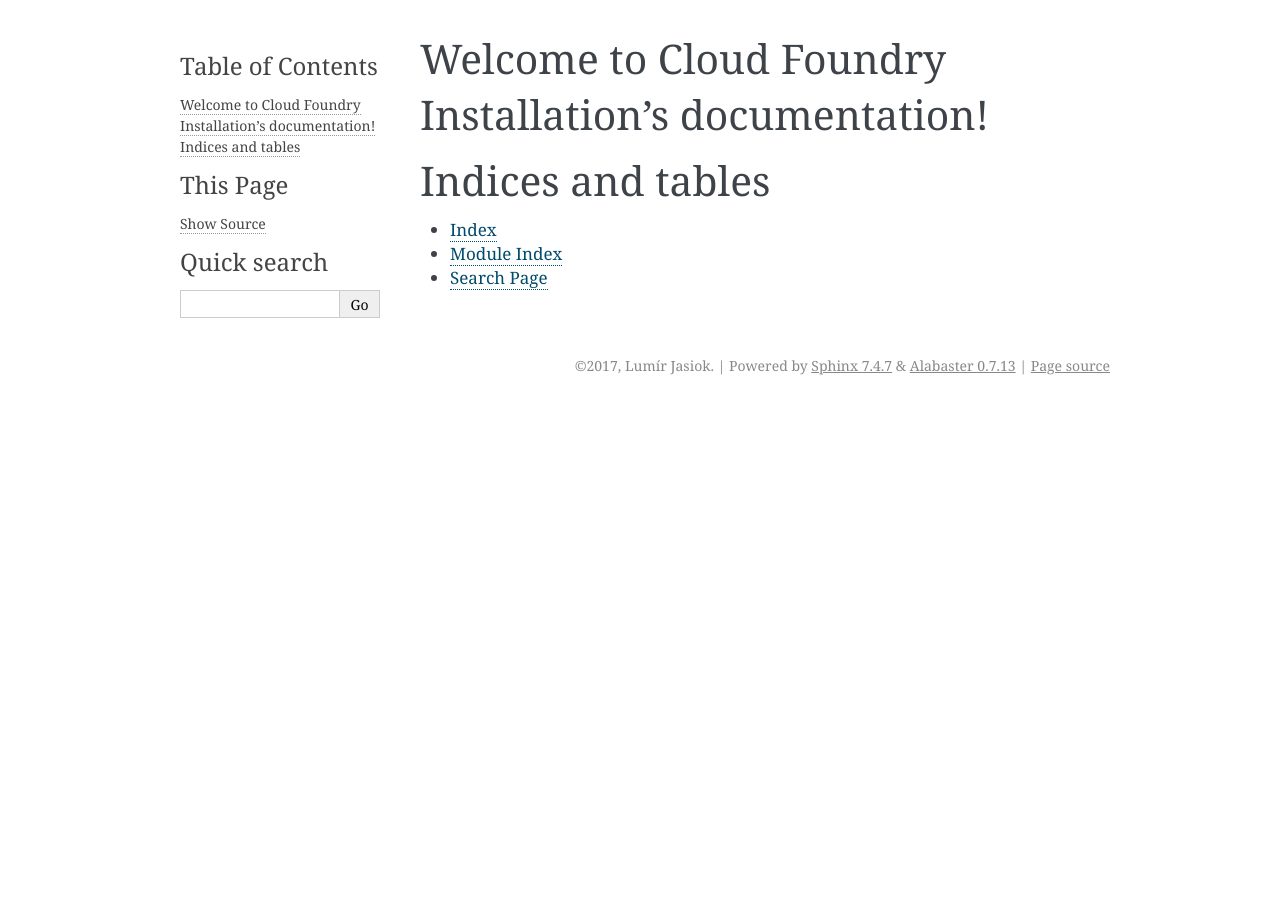
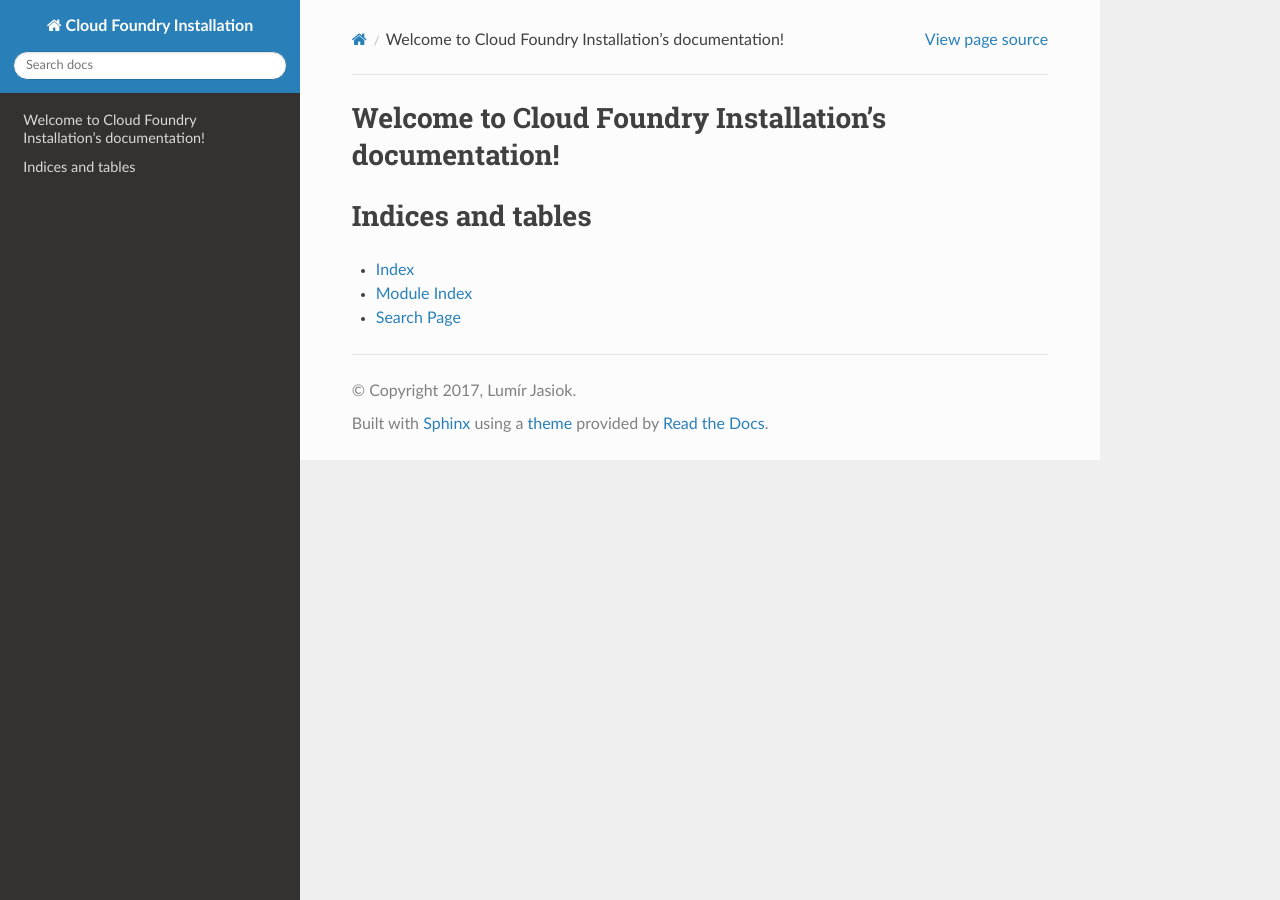
Before and after one commit to jas02/cloudfoundry-installation, a Sphinx documentation site: the page built from docs/source/index.rst, in a window 1280 px wide. Built offline with Sphinx 7.4.7 and the Read the Docs theme 2.0.0, drawn with Linux system fonts in a browser that asks for light colours; formulas are drawn with MathJax 3.

Commit message:
Update README, enable sphinx theme

```diff
--- a/README.rst
+++ b/README.rst
@@ -6,4 +6,8 @@
 To avoid this very error-prone steps, I created Ansible playbooks that will take care of IaaS configuration, BOSH director installation, and finally installation of Cloud Foundry with Diego.
 
 
+* `Installation Documentation`_
+
 .. _`Cloud Foundry`: http://www.cloudfoundry.org
+
+.. _`Installation Documentation`: http://cloudfoundry-installation.readthedocs.io
--- a/docs/source/conf.py
+++ b/docs/source/conf.py
@@ -86,7 +86,11 @@
 # The theme to use for HTML and HTML Help pages.  See the documentation for
 # a list of builtin themes.
 #
-html_theme = 'alabaster'
+#html_theme = 'alabaster'
+import sphinx_rtd_theme
+html_theme = 'sphinx_rtd_theme'
+html_theme_path = [sphinx_rtd_theme.get_html_theme_path()]
+
 
 # Theme options are theme-specific and customize the look and feel of a theme
 # further.  For a list of options available for each theme, see the
```
Also changed, not shown: 2 other files.
